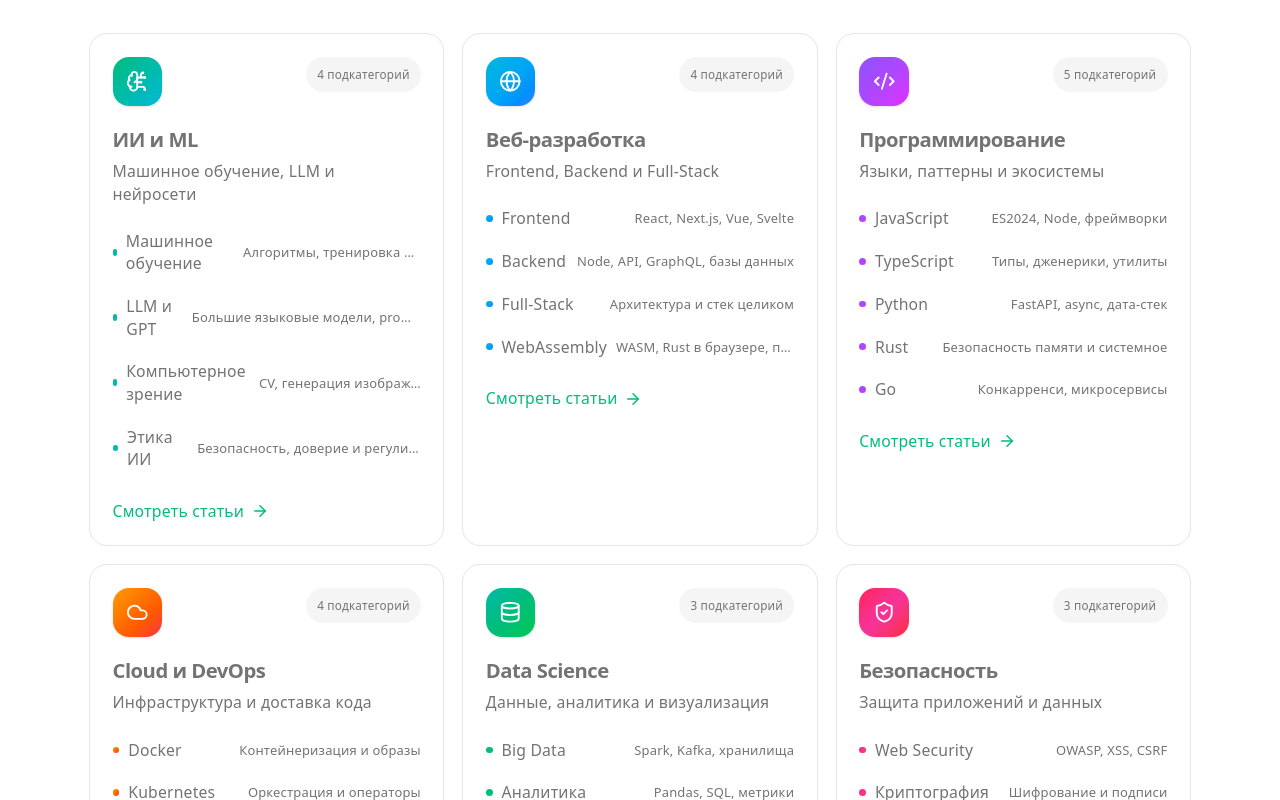
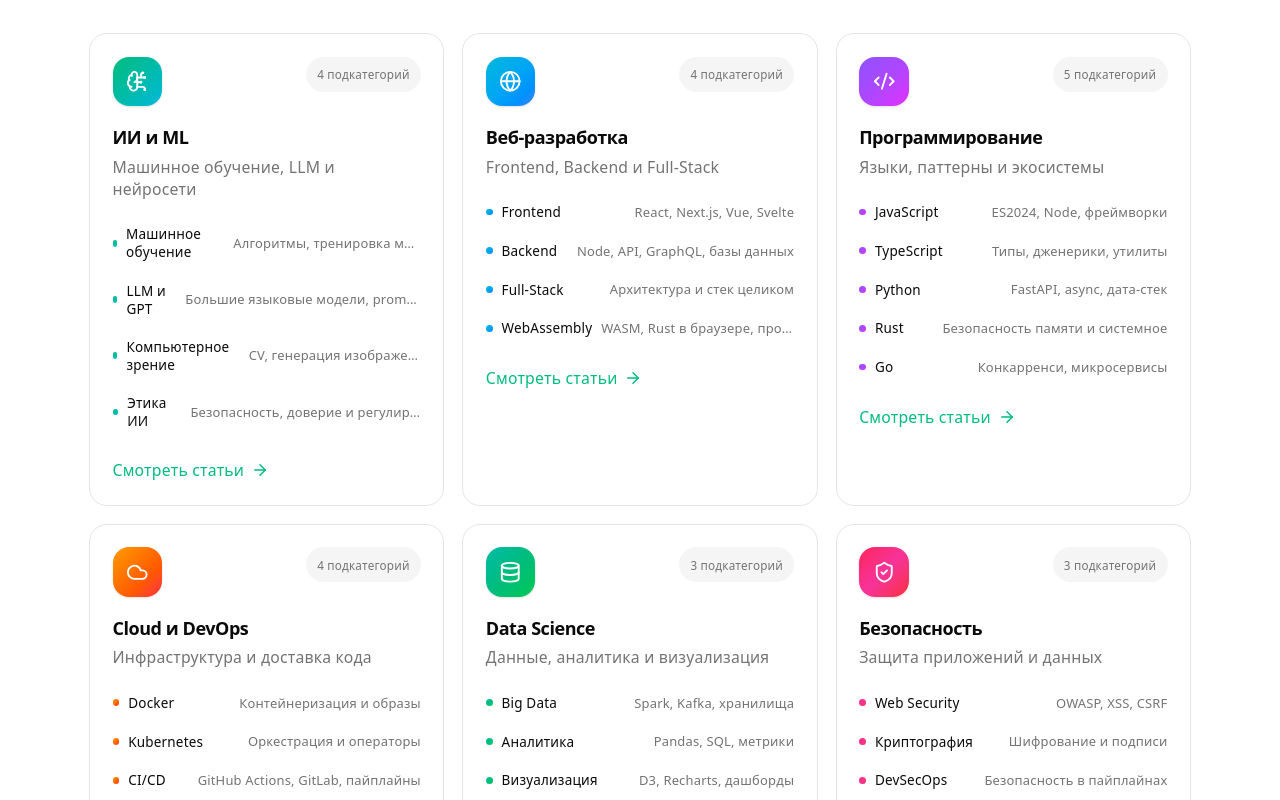
Before and after one commit to place-of-power/client, a React (Vite) app: page / in a window 1280 px wide. Shown: the part 1300-2100 px from the top of the page. Built offline with nearby package versions, Linux system fonts and the light colour scheme; no server answers.

Commit message:
карточки категорий на главной: чёрные и уменьшенные названия категорий и подкатегорий

```diff
--- a/src/widgets/categories-showcase/ui/CategoriesShowcase.tsx
+++ b/src/widgets/categories-showcase/ui/CategoriesShowcase.tsx
@@ -60,7 +60,7 @@ class CategoriesShowcase extends Component {
                                             {category.subcategories.length} подкатегорий
                                         </span>
                                     </div>
-                                    <h3 className="mt-4 text-lg font-semibold tracking-tight">
+                                    <h3 className="mt-4 text-base font-semibold tracking-tight text-foreground">
                                         {category.name}
                                     </h3>
                                     <p className="mt-1 text-sm text-muted-foreground">
@@ -80,7 +80,7 @@ class CategoriesShowcase extends Component {
                                                                 category.gradient,
                                                             )}
                                                         />
-                                                        <span className="font-medium">
+                                                        <span className="text-xs font-medium text-foreground">
                                                             {subcategory.name}
                                                         </span>
                                                     </span>
```
